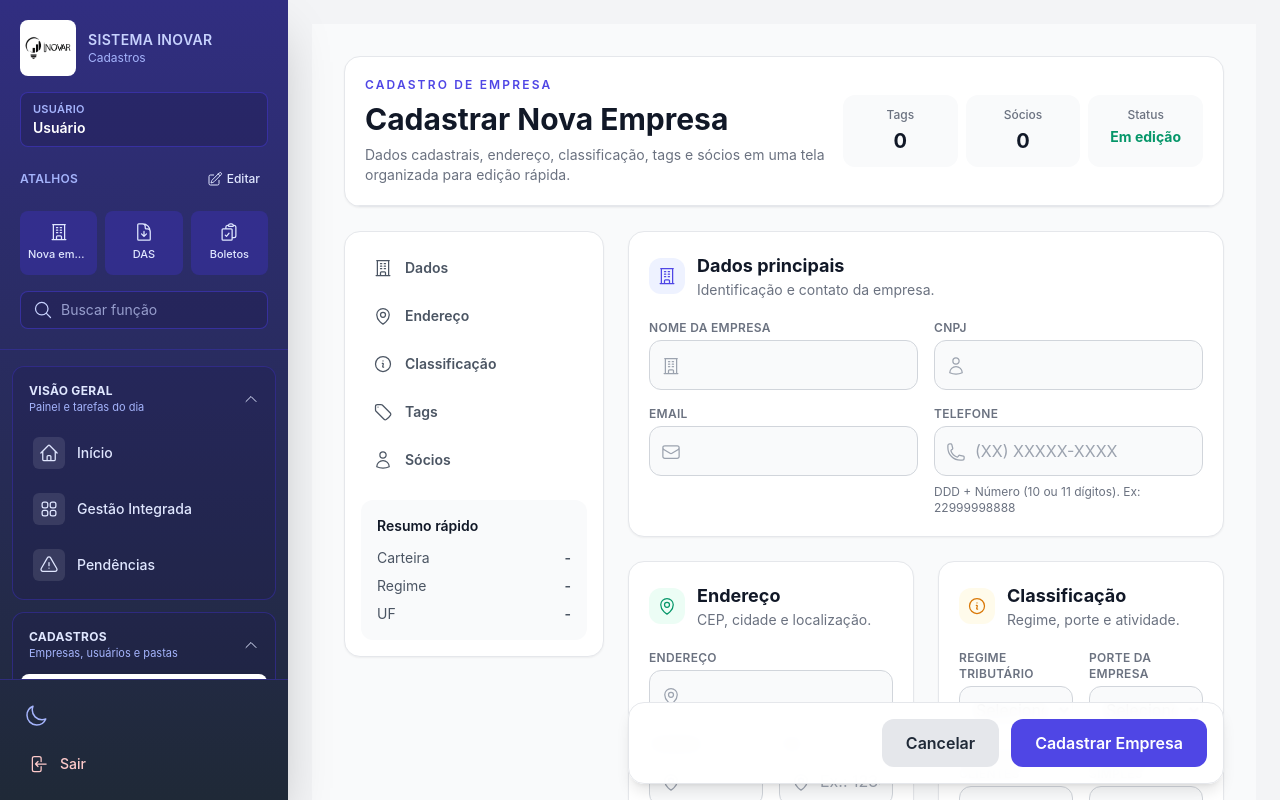
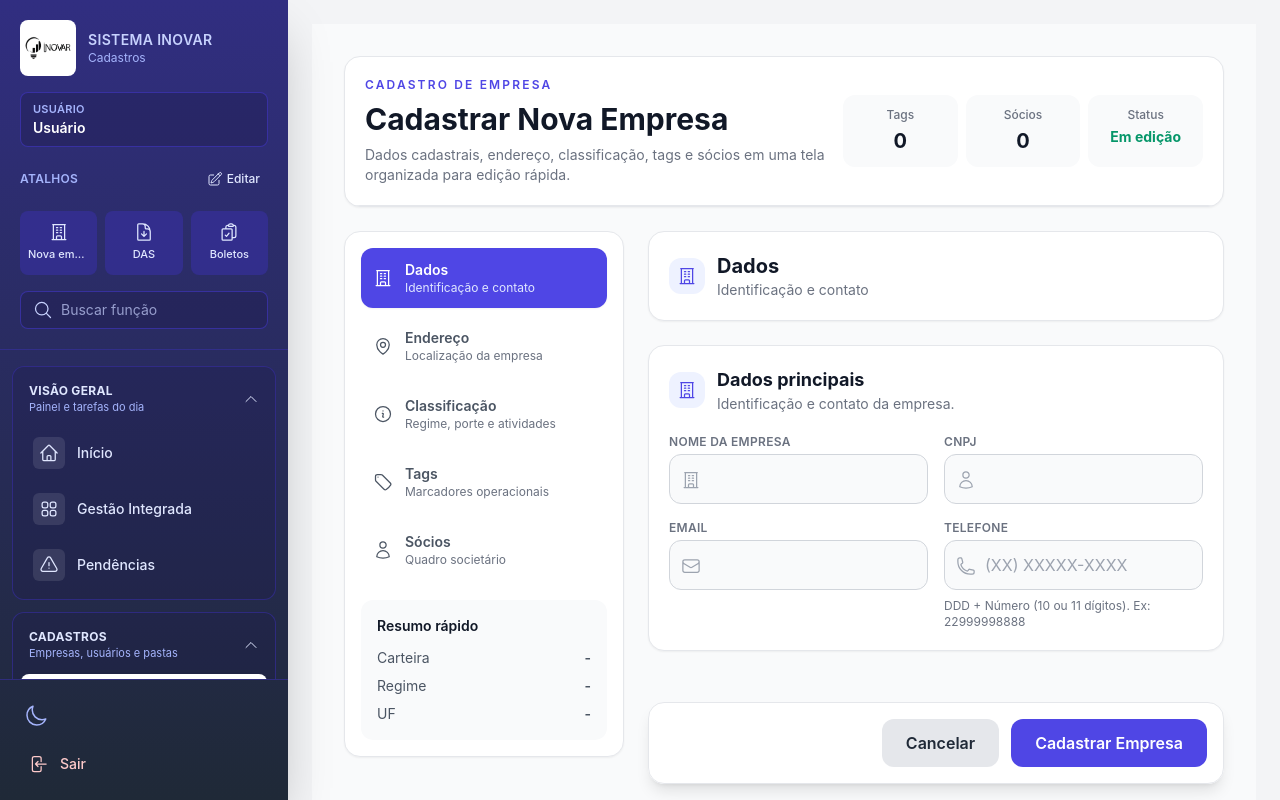
Before and after one commit to raphaelcastelar/web_sistema_inovar, a React (Create React App) app in the folder sistema_inovar/frontend/: page /empresas/cadastrar in a window 1280 px wide. Shown: the top 800 px of the page. Built offline with nearby package versions, Linux system fonts and the light colour scheme; sample sign-in values are in the browser's storage.

Commit message:
att empresa form 2

```diff
--- a/sistema_inovar/frontend/src/components/EmpresaForm.js
+++ b/sistema_inovar/frontend/src/components/EmpresaForm.js
@@ -65,6 +65,7 @@ const EmpresaForm = () => {
     const [newTagColor, setNewTagColor] = useState('#3B82F6');
     const [creatingTag, setCreatingTag] = useState(false);
     const [deletingTagId, setDeletingTagId] = useState(null);
+    const [activeSection, setActiveSection] = useState('dados');
 
     const validateAndSetTelefoneFeedback = useCallback((inputValue) => {
         const cleanedValue = inputValue.replace(/\D/g, '');
@@ -373,6 +374,15 @@ const EmpresaForm = () => {
 
     const selectedTagsCount = Array.isArray(empresa.tag_ids) ? empresa.tag_ids.length : 0;
     const sociosCount = Array.isArray(empresa.socios) ? empresa.socios.length : 0;
+    const formSections = [
+        { id: 'dados', label: 'Dados', description: 'Identificação e contato', icon: BuildingOfficeIcon },
+        { id: 'endereco', label: 'Endereço', description: 'Localização da empresa', icon: MapPinIcon },
+        { id: 'classificacao', label: 'Classificação', description: 'Regime, porte e atividades', icon: InformationCircleIcon },
+        { id: 'tags', label: 'Tags', description: 'Marcadores operacionais', icon: TagIcon },
+        { id: 'socios', label: 'Sócios', description: 'Quadro societário', icon: UserIcon },
+    ];
+    const currentSection = formSections.find((section) => section.id === activeSection) || formSections[0];
+    const CurrentSectionIcon = currentSection.icon;
 
     return (
         <motion.div
@@ -412,25 +422,31 @@ const EmpresaForm = () => {
                     </div>
                 </div>
 
-                <form onSubmit={handleSubmit} className="grid gap-6 lg:grid-cols-[260px_minmax(0,1fr)]">
+                <form noValidate onSubmit={handleSubmit} className="grid gap-6 lg:grid-cols-[280px_minmax(0,1fr)]">
                     <aside className="h-fit rounded-2xl border border-gray-200 bg-white p-4 shadow-sm dark:border-gray-700 dark:bg-gray-800 lg:sticky lg:top-6">
                         <div className="space-y-2">
-                            {[
-                                ['dados', 'Dados', BuildingOfficeIcon],
-                                ['endereco', 'Endereço', MapPinIcon],
-                                ['classificacao', 'Classificação', InformationCircleIcon],
-                                ['tags', 'Tags', TagIcon],
-                                ['socios', 'Sócios', UserIcon],
-                            ].map(([id, label, Icon]) => (
-                                <a
-                                    key={id}
-                                    href={`#${id}`}
-                                    className="flex items-center gap-3 rounded-xl px-3 py-2.5 text-sm font-semibold text-gray-600 transition-colors hover:bg-indigo-50 hover:text-indigo-700 dark:text-gray-300 dark:hover:bg-indigo-500/10 dark:hover:text-indigo-200"
-                                >
-                                    <Icon className="h-5 w-5" />
-                                    {label}
-                                </a>
-                            ))}
+                            {formSections.map(({ id, label, description, icon: Icon }) => {
+                                const selected = activeSection === id;
+                                return (
+                                    <button
+                                        key={id}
+                                        type="button"
+                                        onClick={() => setActiveSection(id)}
+                                        className={`flex w-full items-center gap-3 rounded-xl px-3 py-3 text-left transition-colors ${selected
+                                            ? 'bg-indigo-600 text-white shadow-sm'
+                                            : 'text-gray-600 hover:bg-indigo-50 hover:text-indigo-700 dark:text-gray-300 dark:hover:bg-indigo-500/10 dark:hover:text-indigo-200'
+                                            }`}
+                                    >
+                                        <Icon className="h-5 w-5 flex-shrink-0" />
+                                        <span className="min-w-0">
+                                            <span className="block text-sm font-semibold">{label}</span>
+                                            <span className={`block truncate text-xs ${selected ? 'text-indigo-100' : 'text-gray-500 dark:text-gray-400'}`}>
+                                                {description}
+                                            </span>
+                                        </span>
+                                    </button>
+                                );
+                            })}
                         </div>
 
                         <div className="mt-5 rounded-xl bg-gray-50 p-4 text-sm text-gray-600 dark:bg-gray-900 dark:text-gray-300">
@@ -460,7 +476,19 @@ const EmpresaForm = () => {
                     </div>
                 )}
 
-                        <section id="dados" className="rounded-2xl border border-gray-200 bg-white p-5 shadow-sm dark:border-gray-700 dark:bg-gray-800">
+                        <div className="rounded-2xl border border-gray-200 bg-white p-5 shadow-sm dark:border-gray-700 dark:bg-gray-800">
+                            <div className="flex items-center gap-3">
+                                <div className="rounded-xl bg-indigo-50 p-2 text-indigo-600 dark:bg-indigo-500/10 dark:text-indigo-300">
+                                    <CurrentSectionIcon className="h-5 w-5" />
+                                </div>
+                                <div>
+                                    <h3 className="text-xl font-bold text-gray-900 dark:text-white">{currentSection.label}</h3>
+                                    <p className="text-sm text-gray-500 dark:text-gray-400">{currentSection.description}</p>
+                                </div>
+                            </div>
+                        </div>
+
+                        <section id="dados" className={`${activeSection === 'dados' ? '' : 'hidden'} rounded-2xl border border-gray-200 bg-white p-5 shadow-sm dark:border-gray-700 dark:bg-gray-800`}>
                             <div className="mb-5 flex items-center gap-3">
                                 <div className="rounded-xl bg-indigo-50 p-2 text-indigo-600 dark:bg-indigo-500/10 dark:text-indigo-300">
                                     <BuildingOfficeIcon className="h-5 w-5" />
@@ -500,7 +528,7 @@ const EmpresaForm = () => {
                         </section>
 
                         <div className="grid gap-6 xl:grid-cols-2">
-                            <section id="endereco" className="rounded-2xl border border-gray-200 bg-white p-5 shadow-sm dark:border-gray-700 dark:bg-gray-800">
+                            <section id="endereco" className={`${activeSection === 'endereco' ? '' : 'hidden'} rounded-2xl border border-gray-200 bg-white p-5 shadow-sm dark:border-gray-700 dark:bg-gray-800 xl:col-span-2`}>
                                 <div className="mb-5 flex items-center gap-3">
                                     <div className="rounded-xl bg-emerald-50 p-2 text-emerald-600 dark:bg-emerald-500/10 dark:text-emerald-300">
                                         <MapPinIcon className="h-5 w-5" />
@@ -555,7 +583,7 @@ const EmpresaForm = () => {
                         </div>
                             </section>
 
-                            <section id="classificacao" className="rounded-2xl border border-gray-200 bg-white p-5 shadow-sm dark:border-gray-700 dark:bg-gray-800">
+                            <section id="classificacao" className={`${activeSection === 'classificacao' ? '' : 'hidden'} rounded-2xl border border-gray-200 bg-white p-5 shadow-sm dark:border-gray-700 dark:bg-gray-800 xl:col-span-2`}>
                                 <div className="mb-5 flex items-center gap-3">
                                     <div className="rounded-xl bg-amber-50 p-2 text-amber-600 dark:bg-amber-500/10 dark:text-amber-300">
                                         <InformationCircleIcon className="h-5 w-5" />
@@ -631,7 +659,7 @@ const EmpresaForm = () => {
                         </div>
 
                         <div className="grid gap-6 xl:grid-cols-[minmax(0,0.9fr)_minmax(0,1.1fr)]">
-                            <section id="tags" className="rounded-2xl border border-gray-200 bg-white p-5 shadow-sm dark:border-gray-700 dark:bg-gray-800">
+                            <section id="tags" className={`${activeSection === 'tags' ? '' : 'hidden'} rounded-2xl border border-gray-200 bg-white p-5 shadow-sm dark:border-gray-700 dark:bg-gray-800 xl:col-span-2`}>
                         <div className="flex items-center justify-between gap-3 mb-3">
                                     <h3 className="flex items-center gap-2 text-lg font-bold text-gray-900 dark:text-white">
                                 <TagIcon className="h-5 w-5" />
@@ -709,7 +737,7 @@ const EmpresaForm = () => {
                         )}
                             </section>
 
-                            <section id="socios" className="rounded-2xl border border-gray-200 bg-white p-5 shadow-sm dark:border-gray-700 dark:bg-gray-800">
+                            <section id="socios" className={`${activeSection === 'socios' ? '' : 'hidden'} rounded-2xl border border-gray-200 bg-white p-5 shadow-sm dark:border-gray-700 dark:bg-gray-800 xl:col-span-2`}>
                         <div className="flex items-center justify-between gap-3 mb-3">
                                     <h3 className="text-lg font-bold text-gray-900 dark:text-white">Sócios</h3>
                             <button
```
